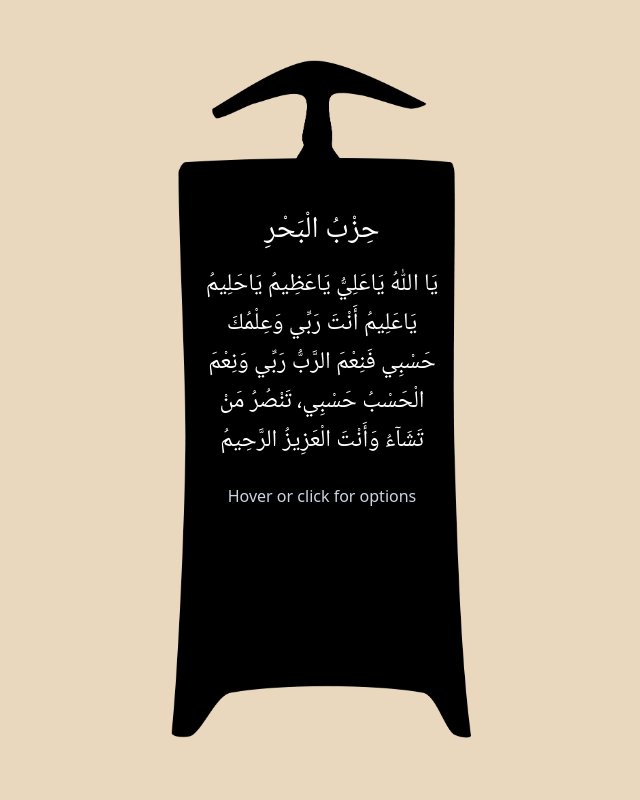
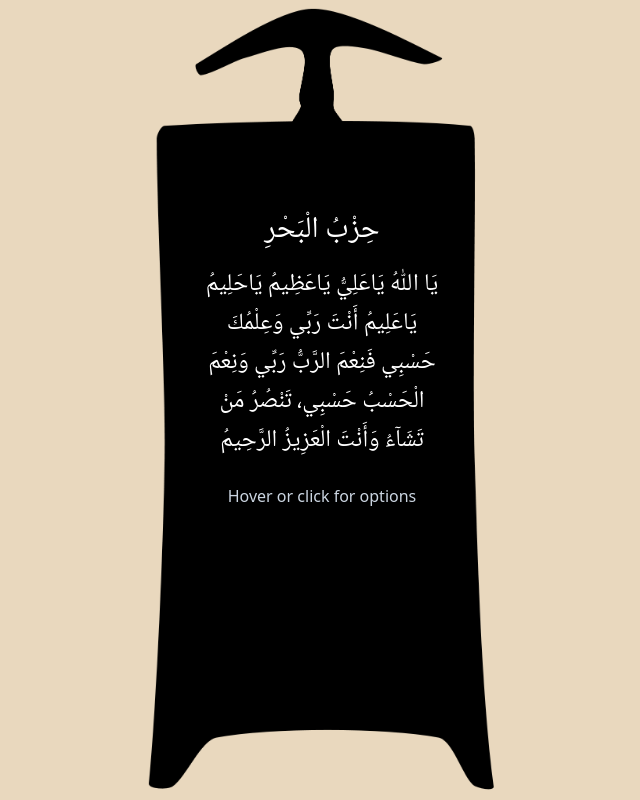
Before and after one commit to cordobadigitalmedia/lawh, a Next.js app: page / in a window 1280 px wide. Shown: the whole page, without its empty margins (318-958 px from the left). Built offline with nearby package versions, Linux system fonts and the light colour scheme.

Commit message:
bk cover for all screens

```diff
--- a/pages/index.tsx
+++ b/pages/index.tsx
@@ -26,7 +26,7 @@ const Home: NextPage = () => {
         <link rel="icon" href="/lawh.ico" />
       </Head>
       <div className="flex flex-col bg-[#E9D8BE] h-screen p-2">
-        <div className="flex bg-[url('/lawh.png')] bg-scroll bg-contain desktop:bg-[length:auto_680px] bg-no-repeat bg-center h-full place-content-center">
+        <div className="flex bg-[url('/lawh.png')] bg-scroll bg-contain bg-no-repeat bg-center h-full place-content-center">
           <div className="flex flex-col w-[300px] largemobile:w-[22rem] desktop:w-[300px] p-5 items-center justify-center">
             <div className="text-white text-3xl font-naskh">
               {hizbalbahr.title}
```
